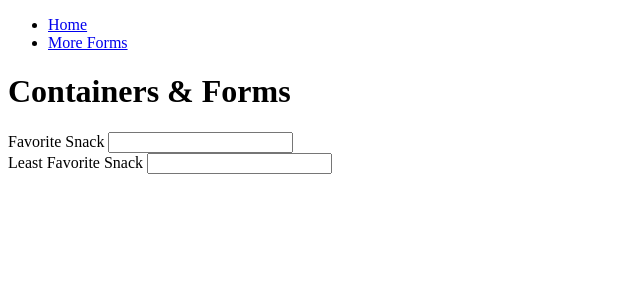
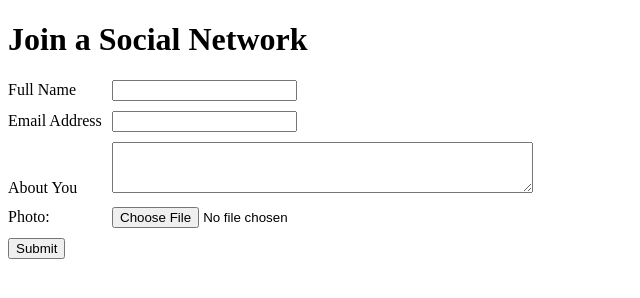
Before and after one commit to corbeard21/Information-Infrastructure, a plain HTML site: page week3day1/index.html in a window 1280 px wide. Shown: the whole page, without its empty margins (0-640 px from the left). Drawn offline with Linux system fonts and the light colour scheme.

Commit message:
finished homework for week 3 day 1

```diff
--- a/week3day1/index.html
+++ b/week3day1/index.html
@@ -4,24 +4,30 @@
     <meta charset="UTF-8">
     <meta name="viewport" content="width=device-width, initial-scale=1.0">
     <title>Week 3 Day 1</title>
+    <link rel="stylesheet" href="styles.css">
 </head>
 <body>
-    <nav>
-        <ul>
-            <li><a href="index.html">Home</a></li>
-            <li><a href="moreforms.html">More Forms</a></li>
-        </ul>
-    </nav>
-<h1>Containers & Forms</h1>
+<h1>Join a Social Network</h1>
 <form action="index.html" method="get">
     <div>
-        <label for="favoriteSnack">Favorite Snack</label>
-        <input type="text" name="favoriteSnack" id="favoriteSnack" />
+        <label for="fullname">Full Name</label>
+        <input type="text" name="fullName" id="fullName" required/>
     </div>
     <div>
-        <label for="leastfavoritesnack">Least Favorite Snack</label>
-        <input type="text" name="leastfavoritesnack" id="leastfavoritesnack" />
+        <label for="email">Email Address</label>
+        <input type="text" name="email id="email"/>
     </div>
+    <div>
+        <label for="about"> About You</label>
+        <textarea rows="3" cols="50" name="about" id="about"></textarea>
+    </div>
+    <div>
+        <label for="photo">Photo:</label>
+        <input type="file" name="picture" id="picture">
+    </div>
+    <div>
+    <input type="submit" value="Submit"/>
+</div>
 </form>
 </body>
 </html>
--- /dev/null
+++ b/week3day1/styles.css
@@ -0,0 +1,8 @@
+div {
+    margin-bottom: 10px;
+}
+
+label {
+    display: inline-block;
+    width: 100px;
+}
```
